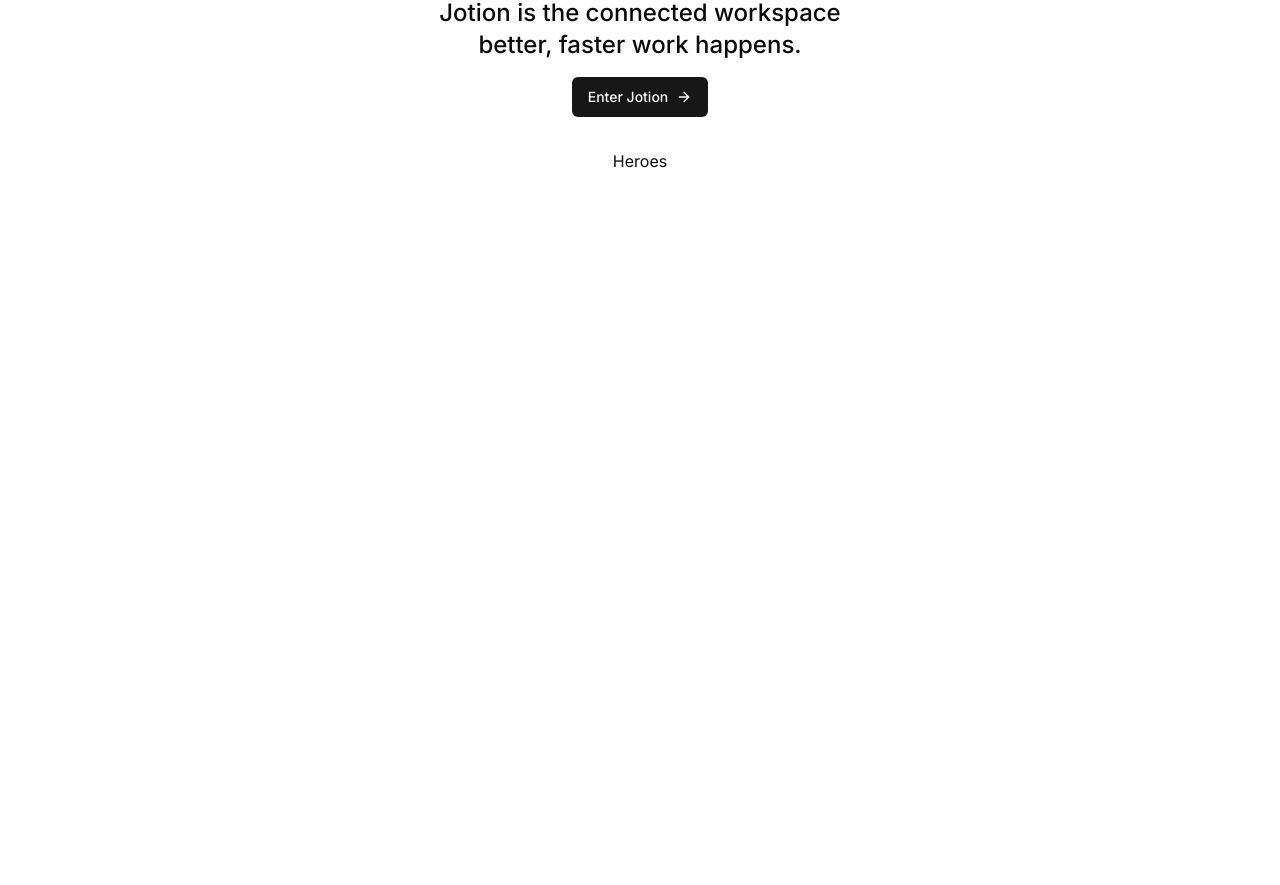
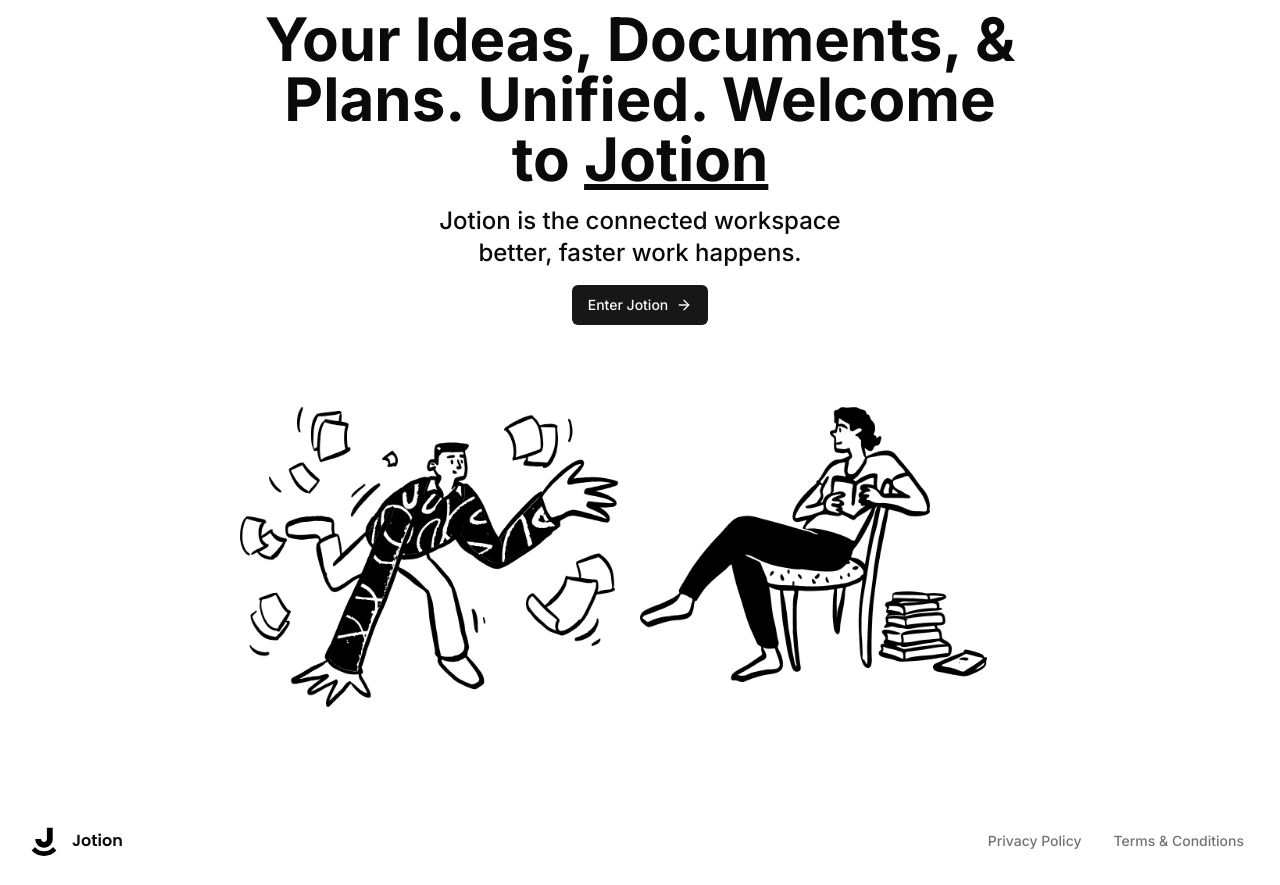
Before and after one commit to han-seouloh/notion-clone, a Next.js app: page / in a window 1280 px wide. Shown: the part 199-1084 px from the top of the page. Before the commit the page ends 800 px from the top, so only its background shows below. Built offline with nearby package versions, Linux system fonts and the light colour scheme.

Commit message:
Added first components of landing page

```diff
--- /dev/null
+++ b/app/(marketing)/_components/footer.tsx
@@ -0,0 +1,18 @@
+import { Button } from "@/components/ui/button"
+import { Logo } from "./logo"
+
+export const Footer = () => {
+  return (
+    <div className="flex items-center w-full p-6 bg-background z-50">
+      <Logo />
+      <div className="md:ml-auto w-full justify-between md:justify-end flex items-center gap-x-2 text-muted-foreground">
+        <Button variant={'ghost'} size={'sm'}>
+          Privacy Policy
+        </Button>
+        <Button variant={'ghost'} size={'sm'}>
+          Terms & Conditions
+        </Button>
+      </div>
+    </div>
+  )
+}
--- a/app/(marketing)/_components/heading.tsx
+++ b/app/(marketing)/_components/heading.tsx
@@ -1,4 +1,4 @@
-'use-client';
+'use client';
 
 import { Button } from "@/components/ui/button";
 import { ArrowRight } from "lucide-react";
--- a/app/(marketing)/_components/heroes.tsx
+++ b/app/(marketing)/_components/heroes.tsx
@@ -2,8 +2,25 @@
 
 export const Heroes = () => {
   return (
-    <div>
-      Heroes
+    <div className="flex flex-col items-center justify-center max-w-5xl">
+      <div className="flex items-center">
+        <div className="relative w-[300px] h-[300px] sm:w-[350px] sm:h-[350px] md:w-[400px] md:h-[400px]">
+          <Image
+            src='/documents.png'
+            fill
+            className="object-contain"
+            alt="Documents"
+          />
+        </div>
+        <div className="relative h-[400px] w-[400px] hidden md:block">
+          <Image
+            src='/reading.png'
+            fill
+            className="object-contain"
+            alt="Reading"
+          />
+        </div>
+      </div>
     </div>
   )
 }
--- /dev/null
+++ b/app/(marketing)/_components/logo.tsx
@@ -0,0 +1,25 @@
+import Image from "next/image"
+import { Poppins } from "next/font/google"
+
+import { cn } from "@/lib/utils"
+
+const font = Poppins({
+  subsets: ['latin'],
+  weight: ['400', '600']
+})
+
+export const Logo = () => {
+  return (
+    <div className="hidden md:flex items-center gap-x-2">
+      <Image
+        src='/logo.svg'
+        height={40}
+        width={40}
+        alt="Logo"
+      />
+      <p className={cn('font-semibold', font.className)}>
+        Jotion
+      </p>
+    </div>
+  )
+}
--- /dev/null
+++ b/app/(marketing)/_components/navbar.tsx
@@ -0,0 +1,14 @@
+'use client';
+
+import { useScrollTop } from "@/hooks/use-scroll-top";
+import { cn } from "@/lib/utils";
+
+export const Navbar = () => {
+  const scrolled = useScrollTop();
+
+  return(
+    <div className={cn('z-50 bg-background fixedd top-0 items-center w-full p-6', scrolled)}>
+
+    </div>
+  )
+}
--- /dev/null
+++ b/app/(marketing)/layout.tsx
@@ -0,0 +1,14 @@
+import { Navbar } from "./_components/navbar";
+
+const MarketingLayout = ({children}:{children: React.ReactNode}) => {
+  return (
+    <div className="h-full">
+      <Navbar />
+      <main className="h-full pt-40">
+        {children}
+      </main>
+    </div>
+  );
+}
+
+export default MarketingLayout
--- a/app/(marketing)/page.tsx
+++ b/app/(marketing)/page.tsx
@@ -1,3 +1,4 @@
+import { Footer } from './_components/footer';
 import { Heading } from './_components/heading';
 import { Heroes } from './_components/heroes';
 
@@ -8,6 +9,7 @@
           <Heading />
           <Heroes />
         </div>
+        <Footer />
       </div>
   );
 }
--- /dev/null
+++ b/hooks/use-scroll-top.tsx
@@ -0,0 +1,23 @@
+import { useState, useEffect } from "react";
+
+export const useScrollTop = (threshold = 10) => {
+  const [scrolled, setScrolled] = useState(false);
+
+  useEffect(() => {
+    const handleScroll = () => {
+      if (window.scrollY > threshold) {
+        setScrolled(true);
+      } else {
+        setScrolled(false);
+      }
+    };
+
+    window.addEventListener('scroll', handleScroll);
+
+    return () => {
+      window.removeEventListener('scroll', handleScroll)
+    }
+  }, [threshold])
+
+  return scrolled
+}
```
